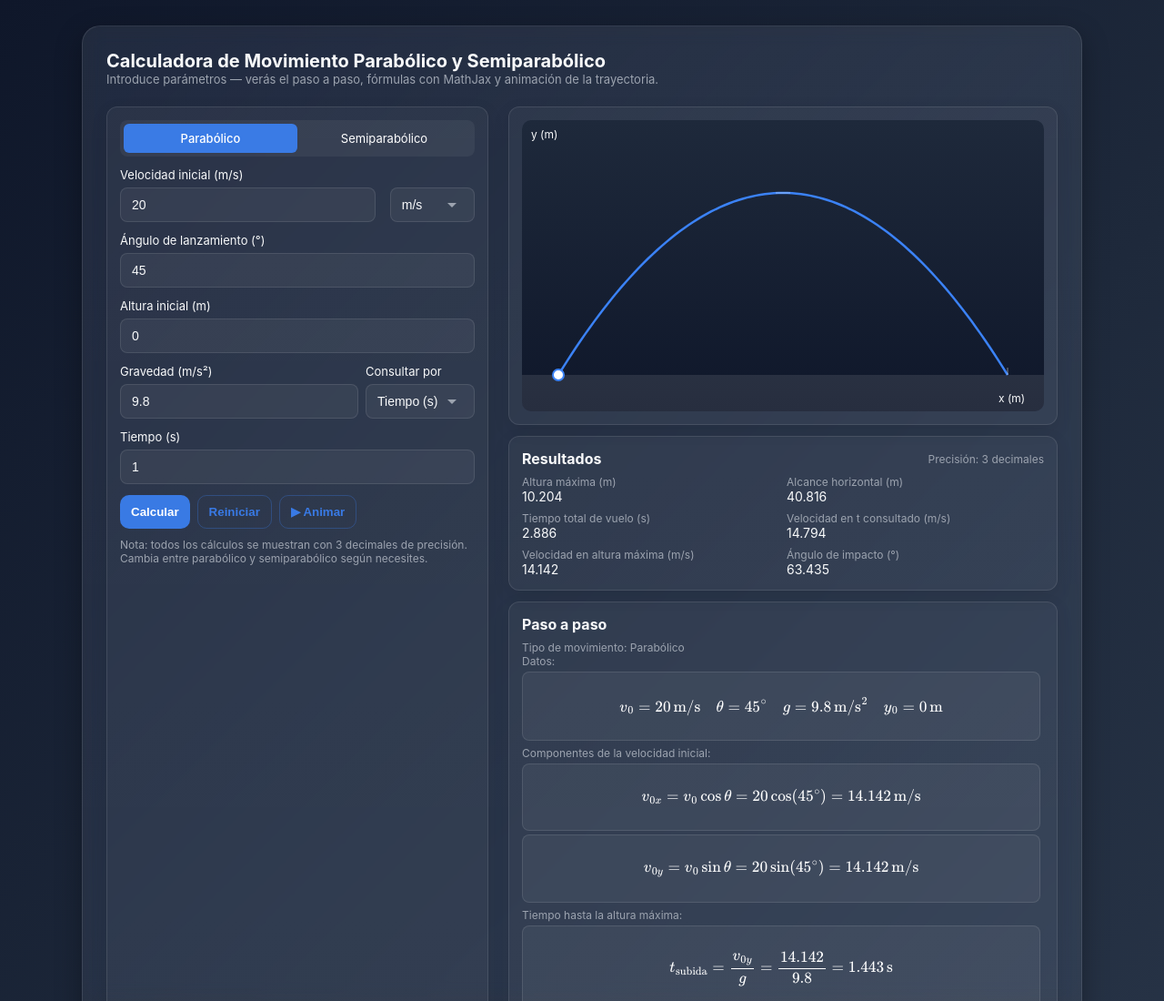
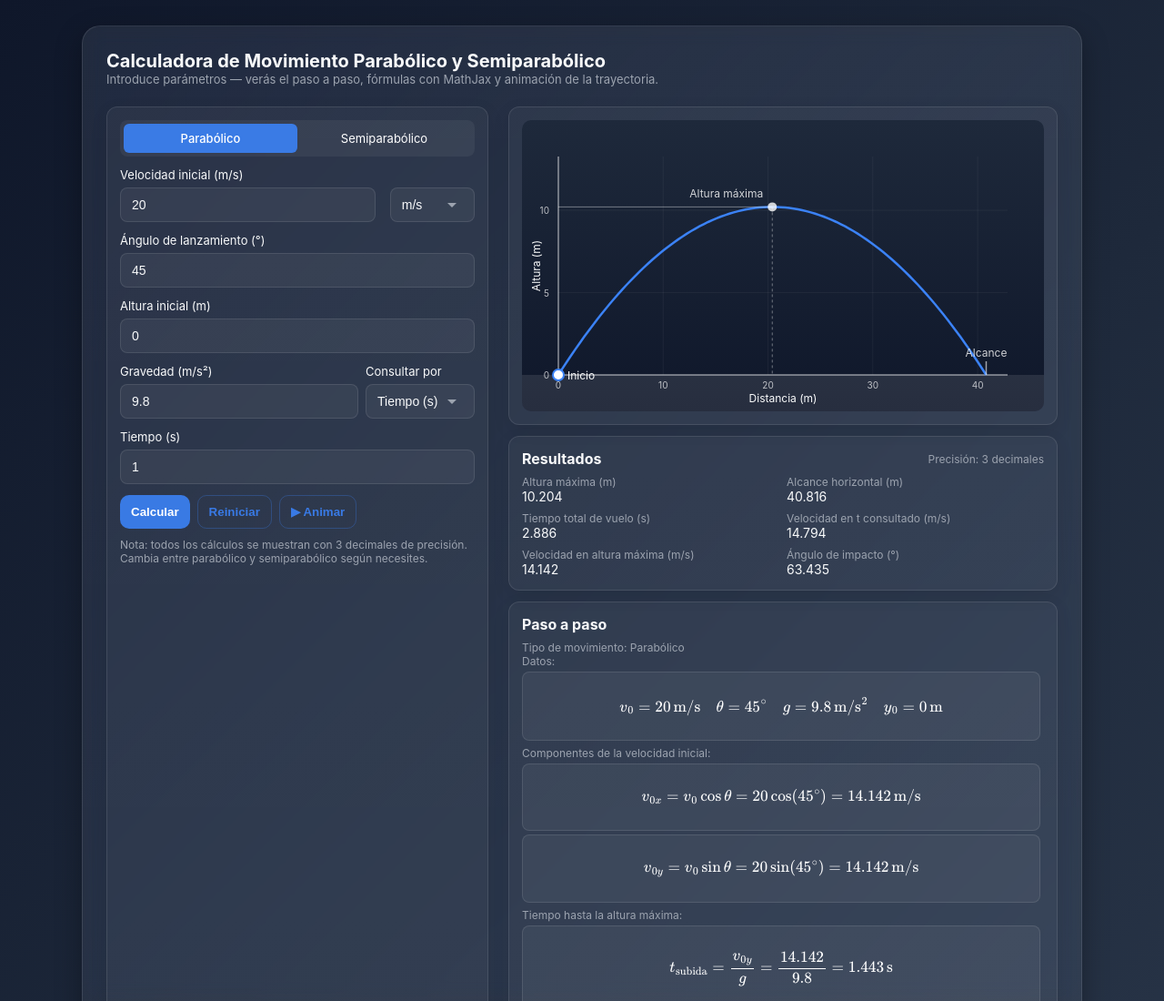
Before and after one commit to HamaxMC/Calculadora-Movimiento-Parabolico, a plain HTML site: page index.html in a window 1280 px wide. Shown: the top 1100 px of the page at 91% size. Drawn offline with nearby package versions, Linux system fonts and the light colour scheme.

Commit message:
Update index.html

```diff
--- a/index.html
+++ b/index.html
@@ -772,6 +772,258 @@
             return lines.join('\n');
         }
 
+        // --- Canvas drawing and animation ---
+        function drawAxes(ctx, W, H, pad, maxX, maxY, scaleX, scaleY) {
+            // Draw grid
+            ctx.strokeStyle = 'rgba(255, 255, 255, 0.1)';
+            ctx.lineWidth = 0.5;
+
+            // Vertical grid lines
+            const xStep = maxX > 20 ? 10 : maxX > 10 ? 5 : maxX > 5 ? 2 : 1;
+            for (let x = 0; x <= maxX; x += xStep) {
+                const cx = pad + x * scaleX;
+                ctx.beginPath();
+                ctx.moveTo(cx, H - pad);
+                ctx.lineTo(cx, pad);
+                ctx.stroke();
+
+                // X axis labels
+                ctx.fillStyle = 'rgba(255, 255, 255, 0.7)';
+                ctx.font = '10px Inter, Arial';
+                ctx.textAlign = 'center';
+                ctx.fillText(x.toString(), cx, H - pad + 15);
+            }
+
+            // Horizontal grid lines
+            const yStep = maxY > 20 ? 10 : maxY > 10 ? 5 : maxY > 5 ? 2 : 1;
+            for (let y = 0; y <= maxY; y += yStep) {
+                const cy = H - pad - y * scaleY;
+                ctx.beginPath();
+                ctx.moveTo(pad, cy);
+                ctx.lineTo(W - pad, cy);
+                ctx.stroke();
+
+                // Y axis labels
+                ctx.fillStyle = 'rgba(255, 255, 255, 0.7)';
+                ctx.textAlign = 'right';
+                ctx.fillText(y.toString(), pad - 10, cy + 4);
+            }
+
+            // Draw axes
+            ctx.strokeStyle = 'rgba(255, 255, 255, 0.5)';
+            ctx.lineWidth = 1.5;
+
+            // X axis
+            ctx.beginPath();
+            ctx.moveTo(pad, H - pad);
+            ctx.lineTo(W - pad, H - pad);
+            ctx.stroke();
+
+            // Y axis
+            ctx.beginPath();
+            ctx.moveTo(pad, H - pad);
+            ctx.lineTo(pad, pad);
+            ctx.stroke();
+
+            // Axis labels
+            ctx.fillStyle = '#f9fafb';
+            ctx.font = '12px Inter, Arial';
+            ctx.textAlign = 'center';
+            ctx.fillText('Distancia (m)', W / 2, H - 10);
+            ctx.save();
+            ctx.translate(20, H / 2);
+            ctx.rotate(-Math.PI / 2);
+            ctx.textAlign = 'center';
+            ctx.fillText('Altura (m)', 0, 0);
+            ctx.restore();
+        }
+
+        function drawTrajectory(ph) {
+            ctx.clearRect(0, 0, trajCanvas.width, trajCanvas.height);
+
+            const pad = 40;
+            const W = trajCanvas.width, H = trajCanvas.height;
+            const maxX = Math.max(ph.range * 1.05, 1);
+            const maxY = Math.max(ph.hMax * 1.3, 1);
+            const scaleX = (W - pad * 2) / maxX;
+            const scaleY = (H - pad * 2) / maxY;
+
+            // Draw axes and grid
+            drawAxes(ctx, W, H, pad, maxX, maxY, scaleX, scaleY);
+
+            // draw ground
+            ctx.fillStyle = 'rgba(255,255,255,0.1)';
+            ctx.fillRect(0, H - pad, W, pad);
+
+            // draw curve
+            ctx.beginPath();
+            for (let i = 0; i <= 100; i++) {
+                const t = (i / 100) * ph.tTotal;
+                const x = ph.v0x * t;
+                const y = ph.y0 + ph.v0y * t - 0.5 * ph.g * t * t;
+                const cx = pad + x * scaleX;
+                const cy = H - pad - y * scaleY;
+                if (i === 0) ctx.moveTo(cx, cy);
+                else ctx.lineTo(cx, cy);
+            }
+            ctx.lineWidth = 2.5;
+            ctx.strokeStyle = '#3b82f6';
+            ctx.stroke();
+
+            // draw launch point
+            ctx.beginPath();
+            ctx.fillStyle = '#ffffff';
+            ctx.strokeStyle = '#3b82f6';
+            ctx.lineWidth = 2;
+            ctx.arc(pad, H - pad - ph.y0 * scaleY, 6, 0, Math.PI * 2);
+            ctx.fill();
+            ctx.stroke();
+
+            // Label launch point
+            ctx.fillStyle = '#f9fafb';
+            ctx.font = '12px Inter, Arial';
+            ctx.textAlign = 'left';
+            ctx.fillText('Inicio', pad + 10, H - pad - ph.y0 * scaleY + 5);
+
+            // draw range marker
+            const rangeX = pad + ph.range * scaleX;
+            const rangeY = H - pad;
+            ctx.beginPath();
+            ctx.moveTo(rangeX, rangeY - 15);
+            ctx.lineTo(rangeX, rangeY);
+            ctx.strokeStyle = 'rgba(255,255,255,0.6)';
+            ctx.lineWidth = 1.5;
+            ctx.stroke();
+
+            // Range label
+            ctx.fillStyle = 'rgba(255,255,255,0.8)';
+            ctx.textAlign = 'center';
+            ctx.fillText('Alcance', rangeX, rangeY - 20);
+
+            if (!isSemiparabolic) {
+                // draw max height marker
+                const maxHeightX = pad + (ph.v0x * ph.tUp) * scaleX;
+                const maxHeightY = H - pad - ph.hMax * scaleY;
+
+                // Dotted line to ground
+                ctx.setLineDash([3, 3]);
+                ctx.beginPath();
+                ctx.moveTo(maxHeightX, maxHeightY);
+                ctx.lineTo(maxHeightX, H - pad);
+                ctx.strokeStyle = 'rgba(255,255,255,0.4)';
+                ctx.lineWidth = 1;
+                ctx.stroke();
+                ctx.setLineDash([]);
+
+                // Horizontal line
+                ctx.beginPath();
+                ctx.moveTo(pad, maxHeightY);
+                ctx.lineTo(maxHeightX, maxHeightY);
+                ctx.strokeStyle = 'rgba(255,255,255,0.4)';
+                ctx.stroke();
+
+                // Max height point
+                ctx.beginPath();
+                ctx.arc(maxHeightX, maxHeightY, 5, 0, Math.PI * 2);
+                ctx.fillStyle = 'rgba(255,255,255,0.8)';
+                ctx.fill();
+
+                // Max height label
+                ctx.fillStyle = 'rgba(255,255,255,0.8)';
+                ctx.textAlign = 'right';
+                ctx.fillText('Altura máxima', maxHeightX - 10, maxHeightY - 10);
+            }
+
+        }
+
+        function animateProjectile() {
+            cancelAnimationFrame(animId);
+            const ph = computePhysics();
+            const pad = 40;
+            const W = trajCanvas.width, H = trajCanvas.height;
+            const maxX = Math.max(ph.range * 1.05, 1);
+            const maxY = Math.max(ph.hMax * 1.3, 1);
+            const scaleX = (W - pad * 2) / maxX;
+            const scaleY = (H - pad * 2) / maxY;
+            let start = null;
+
+            function step(ts) {
+                if (!start) start = ts;
+                const elapsed = (ts - start) / 1000;
+                let t = elapsed % ph.tTotal;
+
+                drawTrajectory(ph);
+
+                const x = ph.v0x * t;
+                const y = ph.y0 + ph.v0y * t - 0.5 * ph.g * t * t;
+                const cx = pad + x * scaleX;
+                const cy = H - pad - y * scaleY;
+
+                // Calculate current velocity components
+                const vx = ph.v0x;
+                const vy = ph.v0y - ph.g * t;
+                const v = Math.hypot(vx, vy);
+
+                // draw velocity vector
+                const vScale = 0.5; // Scale factor for velocity vector
+                ctx.beginPath();
+                ctx.moveTo(cx, cy);
+                ctx.lineTo(cx + vx * vScale, cy - vy * vScale);
+                ctx.strokeStyle = 'rgba(255, 100, 100, 0.8)';
+                ctx.lineWidth = 2;
+                ctx.stroke();
+
+                // draw velocity components
+                ctx.setLineDash([2, 2]);
+                ctx.beginPath();
+                ctx.moveTo(cx, cy);
+                ctx.lineTo(cx + vx * vScale, cy);
+                ctx.strokeStyle = 'rgba(100, 255, 100, 0.6)';
+                ctx.stroke();
+
+                ctx.beginPath();
+                ctx.moveTo(cx, cy);
+                ctx.lineTo(cx, cy - vy * vScale);
+                ctx.strokeStyle = 'rgba(100, 100, 255, 0.6)';
+                ctx.stroke();
+                ctx.setLineDash([]);
+
+                // draw projectile
+                ctx.beginPath();
+                ctx.fillStyle = 'rgba(255, 255, 255, 1)';
+                ctx.strokeStyle = 'rgba(59, 130, 246, 0.8)';
+                ctx.lineWidth = 2.5;
+                ctx.arc(cx, cy, 8, 0, Math.PI * 2);
+                ctx.fill();
+                ctx.stroke();
+
+                // info bubble
+                ctx.fillStyle = '#f9fafb';
+                ctx.font = '12px Inter, Arial';
+                ctx.textAlign = 'left';
+
+                // Position info
+                const infoX = cx + 15;
+                let infoY = cy - 30;
+                ctx.fillText(`t = ${roundSmart(t)} s`, infoX, infoY);
+                ctx.fillText(`x = ${roundSmart(x)} m`, infoX, infoY + 15);
+                ctx.fillText(`y = ${roundSmart(y)} m`, infoX, infoY + 30);
+
+                // Velocity info
+                infoY = cy + 20;
+                if (cy + 60 > H) infoY = cy - 80; // Adjust position if near bottom
+                ctx.fillText(`v = ${roundSmart(v)} m/s`, infoX, infoY);
+                ctx.fillText(`vx = ${roundSmart(vx)} m/s`, infoX, infoY + 15);
+                ctx.fillText(`vy = ${roundSmart(vy)} m/s`, infoX, infoY + 30);
+
+                if (animRunning) {
+                    animId = requestAnimationFrame(step);
+                }
+            }
+
+            animId = requestAnimationFrame(step);
+        }
+
         function computeAll() {
             const ph = computePhysics();
 
@@ -817,118 +1069,6 @@
             drawTrajectory(ph);
         }
 
-        // --- Canvas drawing and animation ---
-        function drawTrajectory(ph) {
-            ctx.clearRect(0, 0, trajCanvas.width, trajCanvas.height);
-
-            const pad = 40;
-            const W = trajCanvas.width, H = trajCanvas.height;
-            const maxX = Math.max(ph.range, 1);
-            const maxY = Math.max(ph.hMax * 1.2, 1);
-            const scaleX = (W - pad * 2) / maxX;
-            const scaleY = (H - pad * 2) / maxY;
-
-            // draw ground
-            ctx.fillStyle = 'rgba(255,255,255,0.1)';
-            ctx.fillRect(0, H - pad, W, pad);
-
-            // axis labels
-            ctx.fillStyle = '#f9fafb';
-            ctx.font = '12px Inter, Arial';
-            ctx.fillText('x (m)', W - 50, H - 10);
-            ctx.fillText('y (m)', 10, 20);
-
-            // draw curve
-            ctx.beginPath();
-            for (let i = 0; i <= 100; i++) {
-                const t = (i / 100) * ph.tTotal;
-                const x = ph.v0x * t;
-                const y = ph.y0 + ph.v0y * t - 0.5 * ph.g * t * t;
-                const cx = pad + x * scaleX;
-                const cy = H - pad - y * scaleY;
-                if (i === 0) ctx.moveTo(cx, cy);
-                else ctx.lineTo(cx, cy);
-            }
-            ctx.lineWidth = 2.5;
-            ctx.strokeStyle = '#3b82f6';
-            ctx.stroke();
-
-            // draw launch point
-            ctx.beginPath();
-            ctx.fillStyle = '#ffffff';
-            ctx.strokeStyle = '#3b82f6';
-            ctx.lineWidth = 2;
-            ctx.arc(pad, H - pad - ph.y0 * scaleY, 6, 0, Math.PI * 2);
-            ctx.fill();
-            ctx.stroke();
-
-            // draw range marker
-            const rangeX = pad + ph.range * scaleX;
-            const rangeY = H - pad;
-            ctx.beginPath();
-            ctx.moveTo(rangeX, rangeY);
-            ctx.lineTo(rangeX, rangeY - 8);
-            ctx.strokeStyle = 'rgba(255,255,255,0.4)';
-            ctx.lineWidth = 1.2;
-            ctx.stroke();
-
-            if (!isSemiparabolic) {
-                // draw max height marker
-                const maxHeightX = pad + (ph.v0x * ph.tUp) * scaleX;
-                const maxHeightY = H - pad - ph.hMax * scaleY;
-                ctx.beginPath();
-                ctx.moveTo(maxHeightX - 8, maxHeightY);
-                ctx.lineTo(maxHeightX + 8, maxHeightY);
-                ctx.strokeStyle = 'rgba(255,255,255,0.4)';
-                ctx.stroke();
-            }
-        }
-
-        function animateProjectile() {
-            cancelAnimationFrame(animId);
-            const ph = computePhysics();
-            const pad = 40;
-            const W = trajCanvas.width, H = trajCanvas.height;
-            const maxX = Math.max(ph.range, 1);
-            const maxY = Math.max(ph.hMax * 1.2, 1);
-            const scaleX = (W - pad * 2) / maxX;
-            const scaleY = (H - pad * 2) / maxY;
-            let start = null;
-
-            function step(ts) {
-                if (!start) start = ts;
-                const elapsed = (ts - start) / 1000;
-                let t = elapsed % ph.tTotal;
-
-                drawTrajectory(ph);
-
-                const x = ph.v0x * t;
-                const y = ph.y0 + ph.v0y * t - 0.5 * ph.g * t * t;
-                const cx = pad + x * scaleX;
-                const cy = H - pad - y * scaleY;
-
-                // draw projectile
-                ctx.beginPath();
-                ctx.fillStyle = 'rgba(59, 130, 246, 1)';
-                ctx.strokeStyle = 'rgba(59, 130, 246, 0.5)';
-                ctx.lineWidth = 2.5;
-                ctx.arc(cx, cy, 8, 0, Math.PI * 2);
-                ctx.fill();
-                ctx.stroke();
-
-                // info bubble
-                ctx.fillStyle = '#f9fafb';
-                ctx.font = '12px Inter, Arial';
-                ctx.fillText('t=' + roundSmart(t) + ' s', cx + 10, cy - 10);
-
-                if (animRunning) {
-                    animId = requestAnimationFrame(step);
-                }
-            }
-
-            animId = requestAnimationFrame(step);
-        }
-
         // Initial computation
         setTimeout(() => computeAll(), 100); // Small delay to ensure MathJax is loaded
 
```
